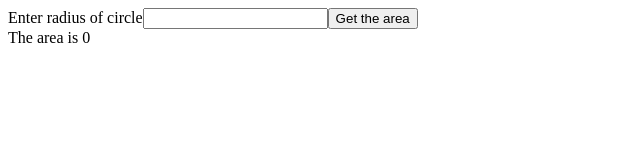
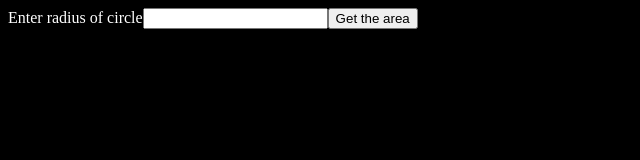
Before and after one commit to jjrufin/circlechallenge, a plain HTML site: page index.html in a window 1280 px wide. Both pictures are taken after a click on the button "Get the area". Shown: the whole page, without its empty margins (0-640 px from the left). Drawn offline with Linux system fonts and the light colour scheme.

Commit message:
pong start

```diff
--- a/index.html
+++ b/index.html
@@ -4,13 +4,11 @@
   <title>Make a Circle</title>
   <link href="style.css" rel="stylesheet" type="text/css"/>
 </head>
-  <body><form onsubmit="calculate(); return false;">
-
-
+  <body>
+    <form onsubmit="calculate(); return false;">
     <label>Enter radius of circle<input id="radiusInput" type="text" class="inputField"/></label><button type="button" onClick="calculate(); drawCircle();">Get the area</button>
-    <div id="circle">
-    </div>
-          <div id="output"></div>
+    <div id="output"></div>
+    <div id="circle"></div>
     <script type="text/javascript" src="script.js"></script>
     </form>
   </body>
--- a/script.js
+++ b/script.js
@@ -6,36 +6,26 @@ var circle = document.getElementById('circle');
 // Button calculation
 function calculate() {
   var radius = radInput.value;
-area = (radius * radius)*3.14159;
-console.log(area);
+  area = (radius * radius)*3.14159;
+  console.log(area);
 
 var theAreaIs = document.getElementById('output');
 
-theAreaIs.innerText = "The area is "+area;
+theAreaIs.innerText = "The area of this circle is "+area;
+drawCircle(radius);
+}
 
-drawCircle(radius);
-
-
-
-
-}
 function drawCircle (radius){
   var radius = radInput.value;
   var circle = document.getElementById('circle');
   var diameterString = (radInput.value * 2) + "px";
   circle.style.width = diameterString;
   circle.style.height = diameterString;
-  circle.style.background = "red";
-
-
-        circle.style.mozBorderRadius = radius + "px";
-        circle.style.webkitBorderRadius = radius + "px";
-        circle.style.borderRadius = radius + "px";
-
-circle.style.animation = "fadein 2s";
-
-
-
+  circle.style.borderRadius = radius + "px";
+  circle.style.background = "white";
+  circle.style.mozBorderRadius = radius + "px";
+  circle.style.webkitBorderRadius = radius + "px";
+  circle.style.animation = "fadein 2s";
 }
 
 
--- a/style.css
+++ b/style.css
@@ -1,13 +1,11 @@
-div {
-  height: 100%;
-  width: 100%;
-}
-canvas {
-  display: flex;
-  justify-content: center;
-  align-items: center;
+body {
+  background-color: black
 }
 @keyframes fadein{
   from {opacity: 0;}
   to{opacity:1;}
 }
+
+label {
+  color: white;
+}
```
